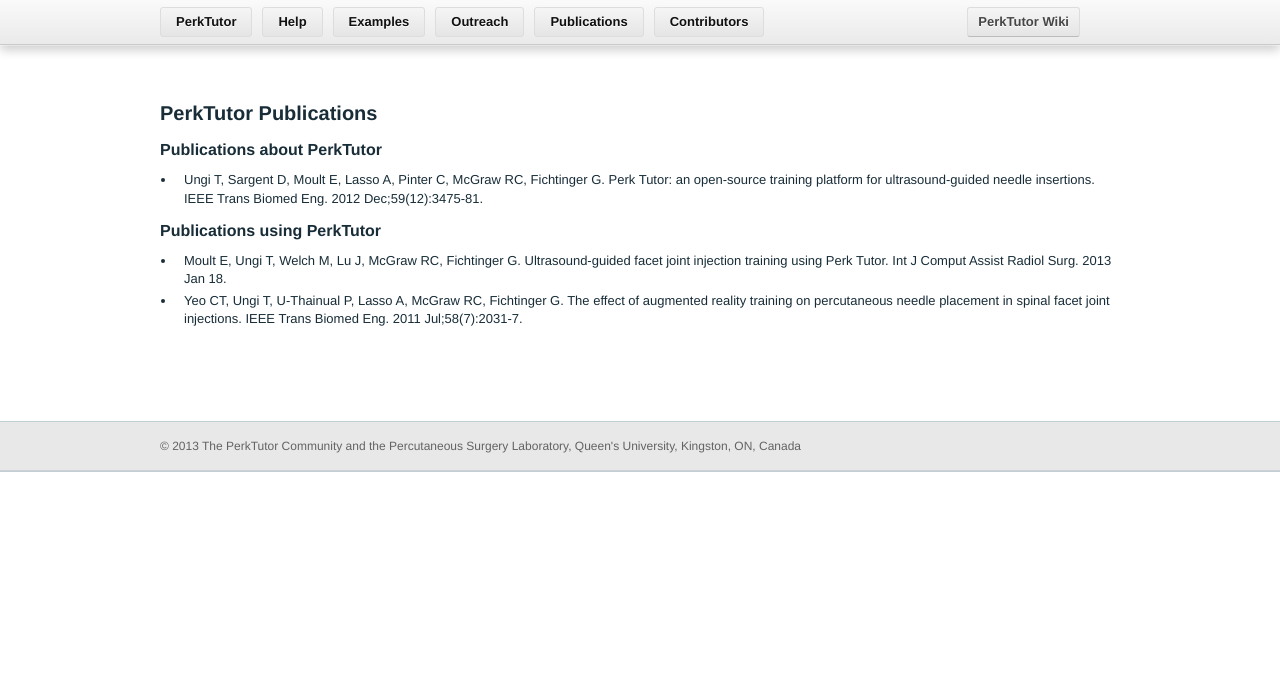
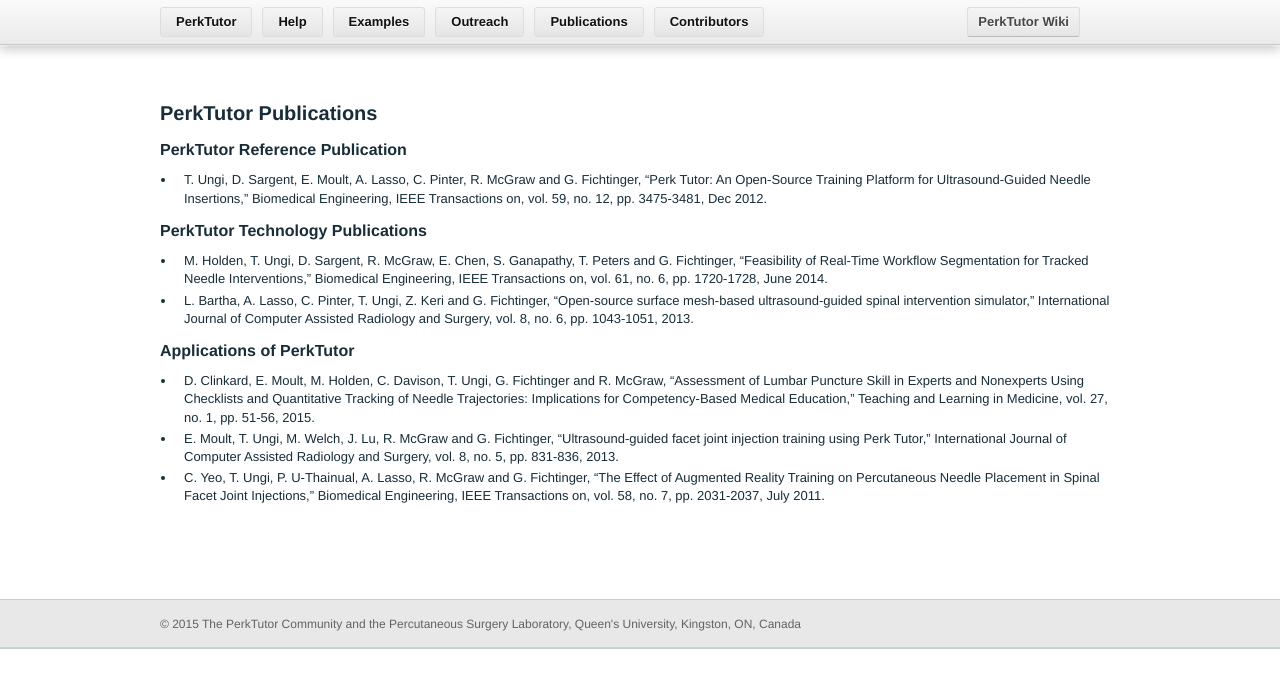
Before and after one commit to PerkTutor/perktutor.github.io, a Jekyll site: the page built from Publications.md, in a window 1280 px wide. Shown: the top 688 px of the page. Built offline with Jekyll 4.4.1, drawn with Linux system fonts in a browser that asks for light colours; Markdown is read by kramdown in place of the engine named in the settings.

Commit message:
Updating outreach events list and publications list. Adding new content to "updates" section.

```diff
--- a/Publications.md
+++ b/Publications.md
@@ -3,11 +3,17 @@
 ---
 #PerkTutor Publications
 
-##Publications about PerkTutor
+##PerkTutor Reference Publication
 
-*   Ungi T, Sargent D, Moult E, Lasso A, Pinter C, McGraw RC, Fichtinger G. Perk Tutor: an open-source training platform for ultrasound-guided needle insertions. IEEE Trans Biomed Eng. 2012 Dec;59(12):3475-81.
+* T. Ungi, D. Sargent, E. Moult, A. Lasso, C. Pinter, R. McGraw and G. Fichtinger, "Perk Tutor: An Open-Source Training Platform for Ultrasound-Guided Needle Insertions," Biomedical Engineering, IEEE Transactions on, vol. 59, no. 12, pp. 3475-3481, Dec 2012.
 
-##Publications using PerkTutor
+##PerkTutor Technology Publications
 
-*   Moult E, Ungi T, Welch M, Lu J, McGraw RC, Fichtinger G. Ultrasound-guided facet joint injection training using Perk Tutor. Int J Comput Assist Radiol Surg. 2013 Jan 18.
-*   Yeo CT, Ungi T, U-Thainual P, Lasso A, McGraw RC, Fichtinger G. The effect of augmented reality training on percutaneous needle placement in spinal facet joint injections. IEEE Trans Biomed Eng. 2011 Jul;58(7):2031-7.
+* M. Holden, T. Ungi, D. Sargent, R. McGraw, E. Chen, S. Ganapathy, T. Peters and G. Fichtinger, "Feasibility of Real-Time Workflow Segmentation for Tracked Needle Interventions," Biomedical Engineering, IEEE Transactions on, vol. 61, no. 6, pp. 1720-1728, June 2014.
+* L. Bartha, A. Lasso, C. Pinter, T. Ungi, Z. Keri and G. Fichtinger, "Open-source surface mesh-based ultrasound-guided spinal intervention simulator," International Journal of Computer Assisted Radiology and Surgery, vol. 8, no. 6, pp. 1043-1051, 2013.
+
+##Applications of PerkTutor
+
+* D. Clinkard, E. Moult, M. Holden, C. Davison, T. Ungi, G. Fichtinger and R. McGraw, "Assessment of Lumbar Puncture Skill in Experts and Nonexperts Using Checklists and Quantitative Tracking of Needle Trajectories: Implications for Competency-Based Medical Education," Teaching and Learning in Medicine, vol. 27, no. 1, pp. 51-56, 2015.
+* E. Moult, T. Ungi, M. Welch, J. Lu, R. McGraw and G. Fichtinger, "Ultrasound-guided facet joint injection training using Perk Tutor," International Journal of Computer Assisted Radiology and Surgery, vol. 8, no. 5, pp. 831-836, 2013.
+* C. Yeo, T. Ungi, P. U-Thainual, A. Lasso, R. McGraw and G. Fichtinger, "The Effect of Augmented Reality Training on Percutaneous Needle Placement in Spinal Facet Joint Injections," Biomedical Engineering, IEEE Transactions on, vol. 58, no. 7, pp. 2031-2037, July 2011.
--- a/_layouts/default.html
+++ b/_layouts/default.html
@@ -36,7 +36,7 @@
       <div class="upper_footer"> <!-- -->
         <div class="inner clearfix">
           <!--[if IE]><div id="legal_ie"><![endif]-->
-          <p>&copy; 2013 The PerkTutor Community and the Percutaneous Surgery Laboratory, Queen's University, Kingston, ON, Canada</p>
+          <p>&copy; 2015 The PerkTutor Community and the Percutaneous Surgery Laboratory, Queen's University, Kingston, ON, Canada</p>
         </div><!-- /#legal or /#legal_ie-->
       </div><!-- class="lower_footer" -->
     </footer>
```
Also changed, not shown: Outreach.md (+7 -0 lines), index.html (+5 -2 lines).
